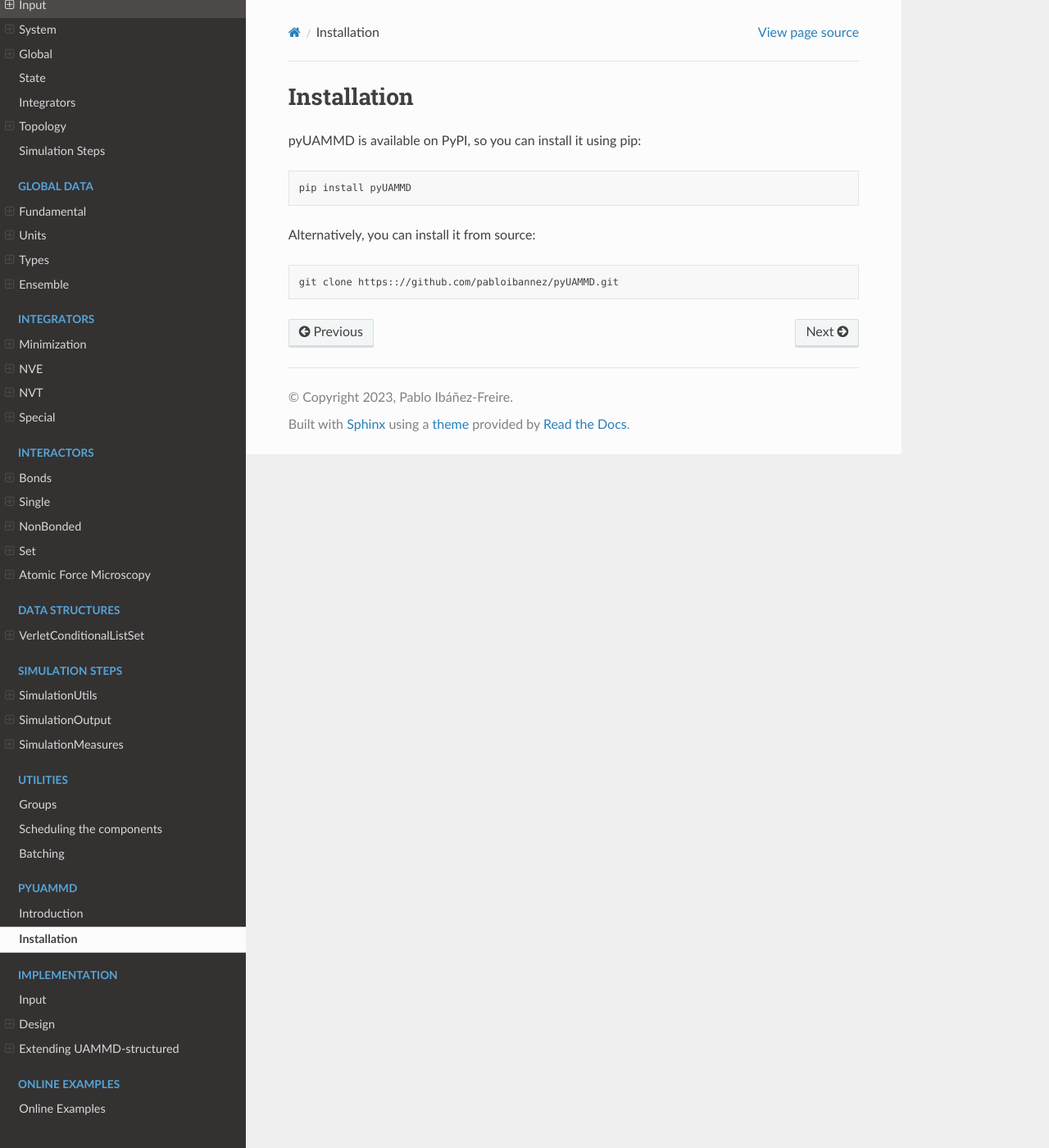
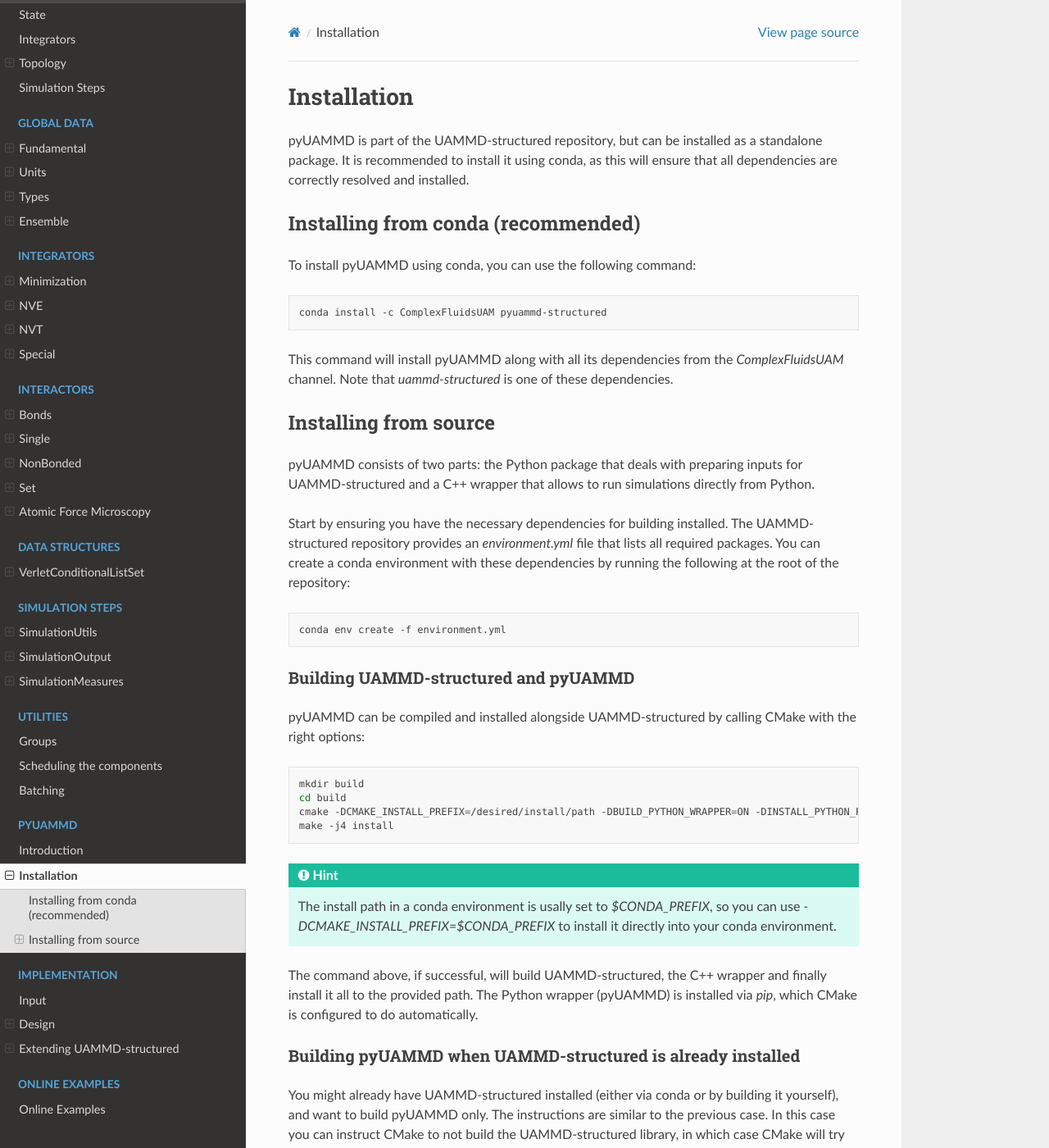
Before and after one commit to PabloIbannez/UAMMD-structured, a Sphinx documentation site: the page built from docs/pyUAMMD/Installation.rst, in a window 1280 px wide and 1400 px high. Shown: the whole window at 82% size. Built offline with Sphinx 7.4.7 and the Read the Docs theme 3.1.0, drawn with Linux system fonts in a browser that asks for light colours; some of the changed text lies outside the part shown.

Commit message:
Update installation and compilation instructions

```diff
--- a/docs/pyUAMMD/Installation.rst
+++ b/docs/pyUAMMD/Installation.rst
@@ -1,14 +1,59 @@
 Installation
 ============
 
-pyUAMMD is available on PyPI, so you can install it using pip:
+pyUAMMD is part of the UAMMD-structured repository, but can be installed as a standalone package. It is recommended to install it using conda, as this will ensure that all dependencies are correctly resolved and installed.
+
+Installing from conda (recommended)
+-----------------------------------
+
+To install pyUAMMD using conda, you can use the following command:
 
 .. code-block:: bash
 
-    pip install pyUAMMD
+    conda install -c ComplexFluidsUAM pyuammd-structured
 
-Alternatively, you can install it from source:
+This command will install pyUAMMD along with all its dependencies from the `ComplexFluidsUAM` channel. Note that `uammd-structured` is one of these dependencies.
+
+
+Installing from source
+----------------------
+
+pyUAMMD consists of two parts: the Python package that deals with preparing inputs for UAMMD-structured and a C++ wrapper that allows to run simulations directly from Python.
+
+Start by ensuring you have the necessary dependencies for building installed. The UAMMD-structured repository provides an `environment.yml` file that lists all required packages. You can create a conda environment with these dependencies by running the following at the root of the repository:
 
 .. code-block:: bash
 
-    git clone https:://github.com/pabloibannez/pyUAMMD.git
+    conda env create -f environment.yml
+
+
+Building UAMMD-structured and pyUAMMD
+*************************************
+
+pyUAMMD can be compiled and installed alongside UAMMD-structured by calling CMake with the right options:
+
+.. code-block:: bash
+
+    mkdir build
+    cd build
+    cmake -DCMAKE_INSTALL_PREFIX=/desired/install/path -DBUILD_PYTHON_WRAPPER=ON -DINSTALL_PYTHON_PACKAGE=ON -DBUILD_LIBRARY=ON ..
+    make -j4 install
+
+
+.. hint:: The install path in a conda environment is usally set to `$CONDA_PREFIX`, so you can use `-DCMAKE_INSTALL_PREFIX=$CONDA_PREFIX` to install it directly into your conda environment.
+
+The command above, if successful, will build UAMMD-structured, the C++ wrapper and finally install it all to the provided path. The Python wrapper (pyUAMMD) is installed via `pip`, which CMake is configured to do automatically.
+
+
+Building pyUAMMD when UAMMD-structured is already installed
+***********************************************************
+
+
+You might already have UAMMD-structured installed (either via conda or by building it yourself), and want to build pyUAMMD only. The instructions are similar to the previous case. In this case you can instruct CMake to not build the UAMMD-structured library, in which case CMake will try to find the UAMMD-structured library in the system. You can do this by running:
+
+.. code-block:: bash
+
+    mkdir build
+    cd build
+    cmake -DCMAKE_INSTALL_PREFIX=/desired/install/path -DBUILD_PYTHON_WRAPPER=ON -DINSTALL_PYTHON_PACKAGE=ON -DBUILD_LIBRARY=OFF ..
+    make -j4 install
```
Also changed, not shown: docs/UAMMD-structured compilation and installation.rst (+68 -64 lines).
